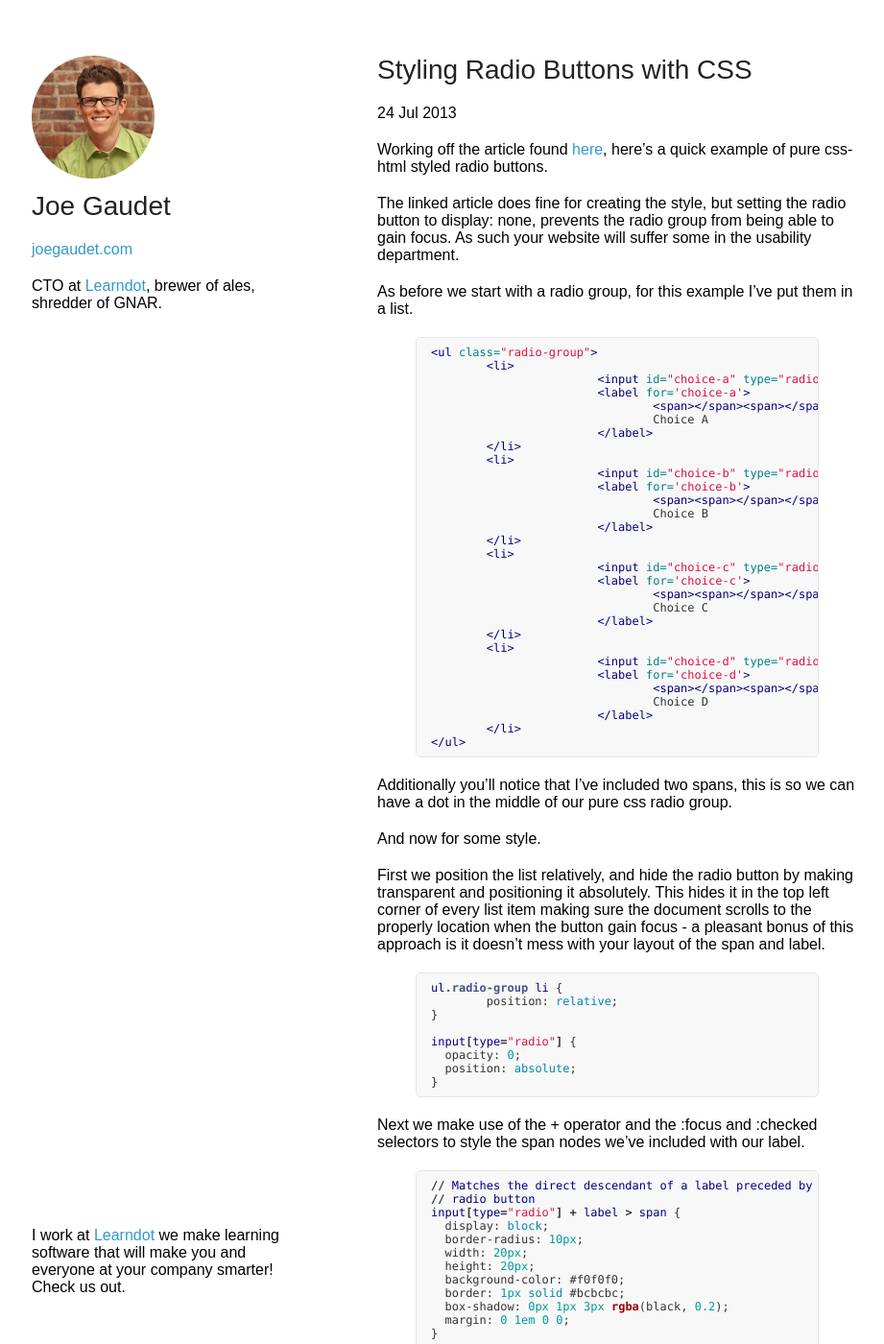
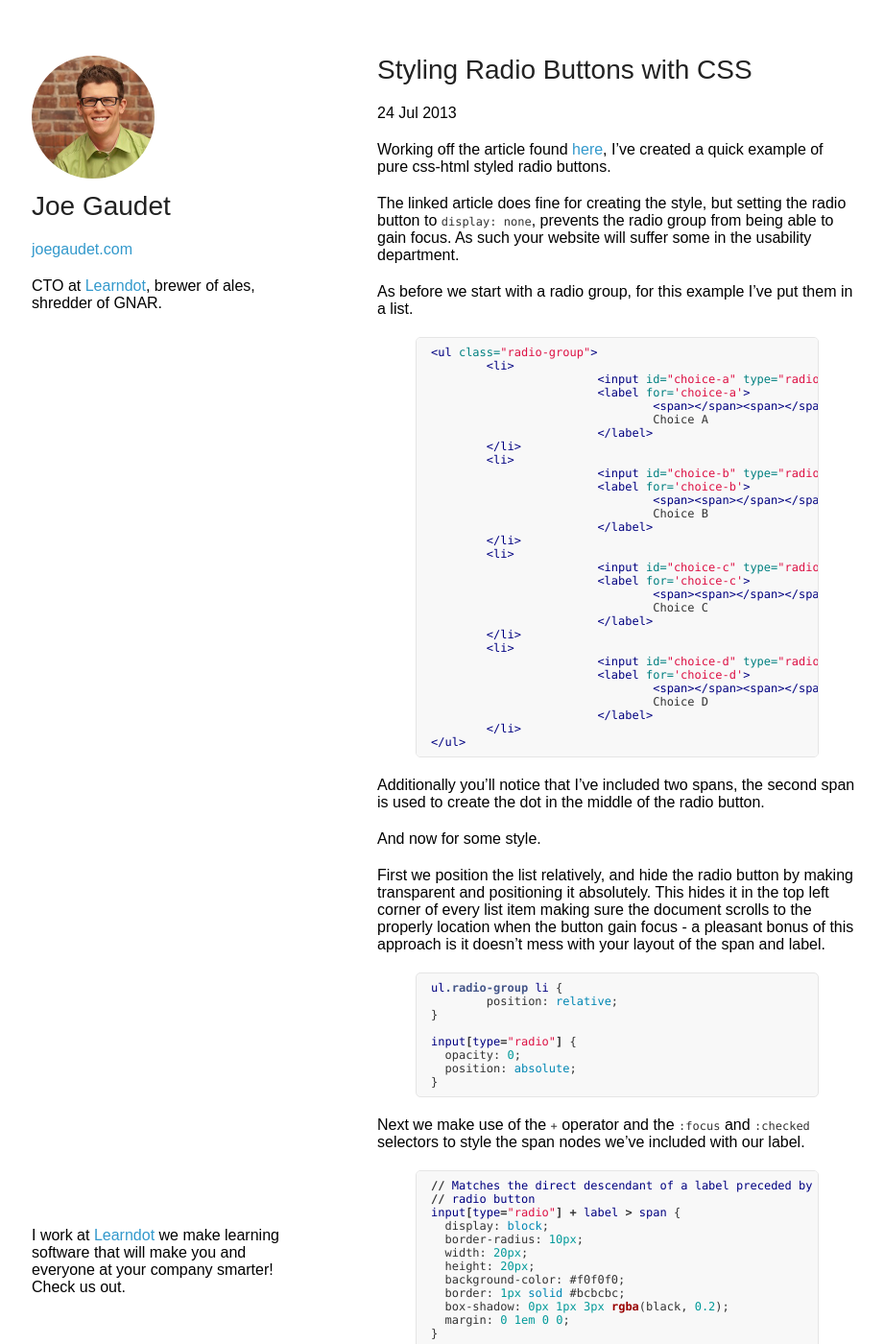
Before and after one commit to joegaudet/joegaudet.github.io, a Jekyll site: the page built from _posts/2013-07-24-styling-radio-buttons.markdown, in a window 1280 px wide and 1400 px high. Shown: the whole window at 96% size, without its empty margins (177-1098 px from the left). Built offline with Jekyll 4.4.1, drawn with Linux system fonts in a browser that asks for light colours; some web fonts are replaced; Markdown is read by kramdown in place of the engine named in the settings; comment, search, counter and statistics services are not loaded; a style sheet for code colours, icons or effects is not loaded.

Commit message:
updated with inline code

```diff
--- a/_posts/2013-07-24-styling-radio-buttons.markdown
+++ b/_posts/2013-07-24-styling-radio-buttons.markdown
@@ -4,10 +4,9 @@ title:  "Styling Radio Buttons with CSS"
 comments: true
 categories: [css, html]
 ---
+Working off the article found [here](http://webdesign.tutsplus.com/tutorials/htmlcss-tutorials/quick-tip-easy-css3-checkboxes-and-radio-buttons/), I've created a quick example of pure css-html styled radio buttons.
 
-Working off the article found [here](http://webdesign.tutsplus.com/tutorials/htmlcss-tutorials/quick-tip-easy-css3-checkboxes-and-radio-buttons/), here's a quick example of pure css-html styled radio buttons.
-
-The linked article does fine for creating the style, but setting the radio button to display: none, prevents the radio group from being able to gain focus. As such your website will suffer some in the usability department.
+The linked article does fine for creating the style, but setting the radio button to `display: none`, prevents the radio group from being able to gain focus. As such your website will suffer some in the usability department.
 
 As before we start with a radio group, for this example I've put them in a list.
 
@@ -46,7 +45,7 @@ As before we start with a radio group, for this example I've put them in a list.
 
 {% endhighlight %}
 
-Additionally you'll notice that I've included two spans, this is so we can have a dot in the middle of our pure css radio group.
+Additionally you'll notice that I've included two spans, the second span is used to create the dot in the middle of the radio button.
 
 And now for some style.
 
@@ -65,7 +64,7 @@ input[type="radio"] {
 
 {% endhighlight %}
 
-Next we make use of the + operator and the :focus and :checked selectors to style the span nodes we've included with our label.
+Next we make use of the `+` operator and the `:focus` and `:checked` selectors to style the span nodes we've included with our label.
 
 {% highlight css %}
 // Matches the direct descendant of a label preceded by a
```
